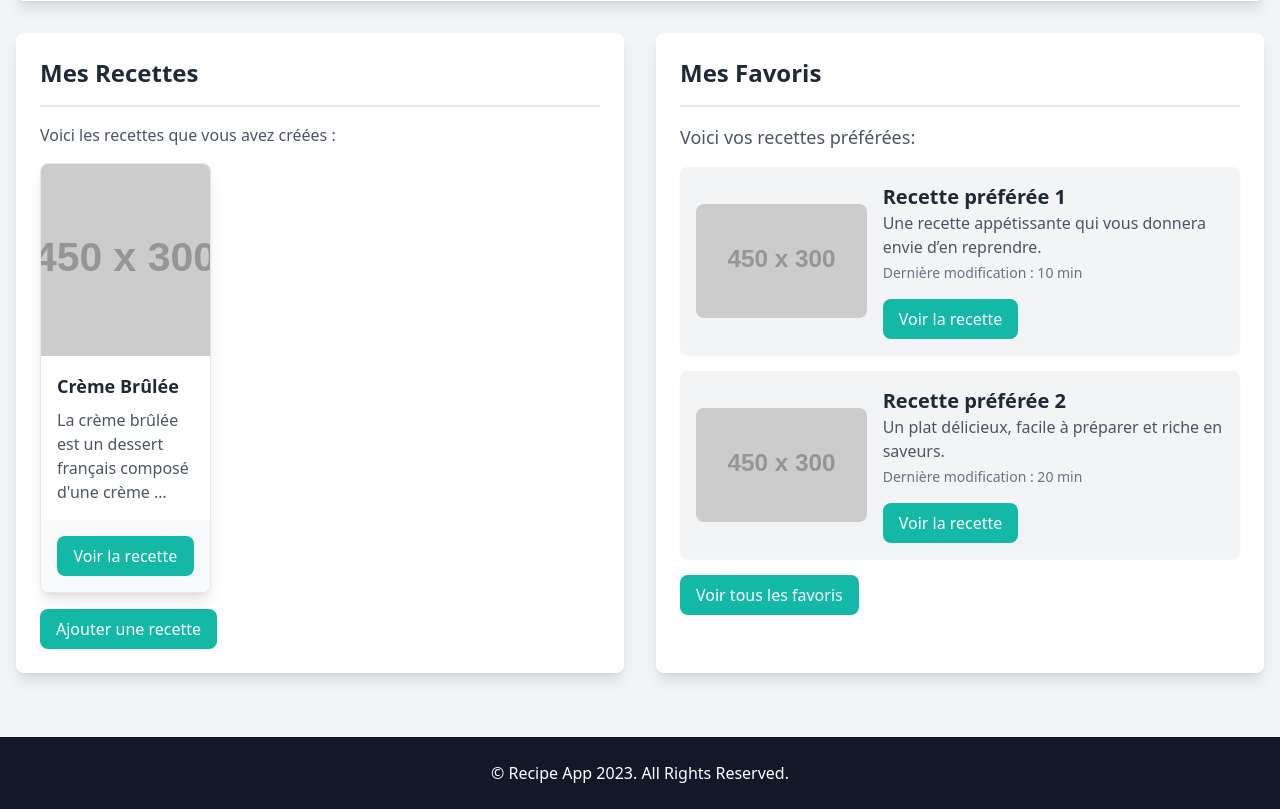
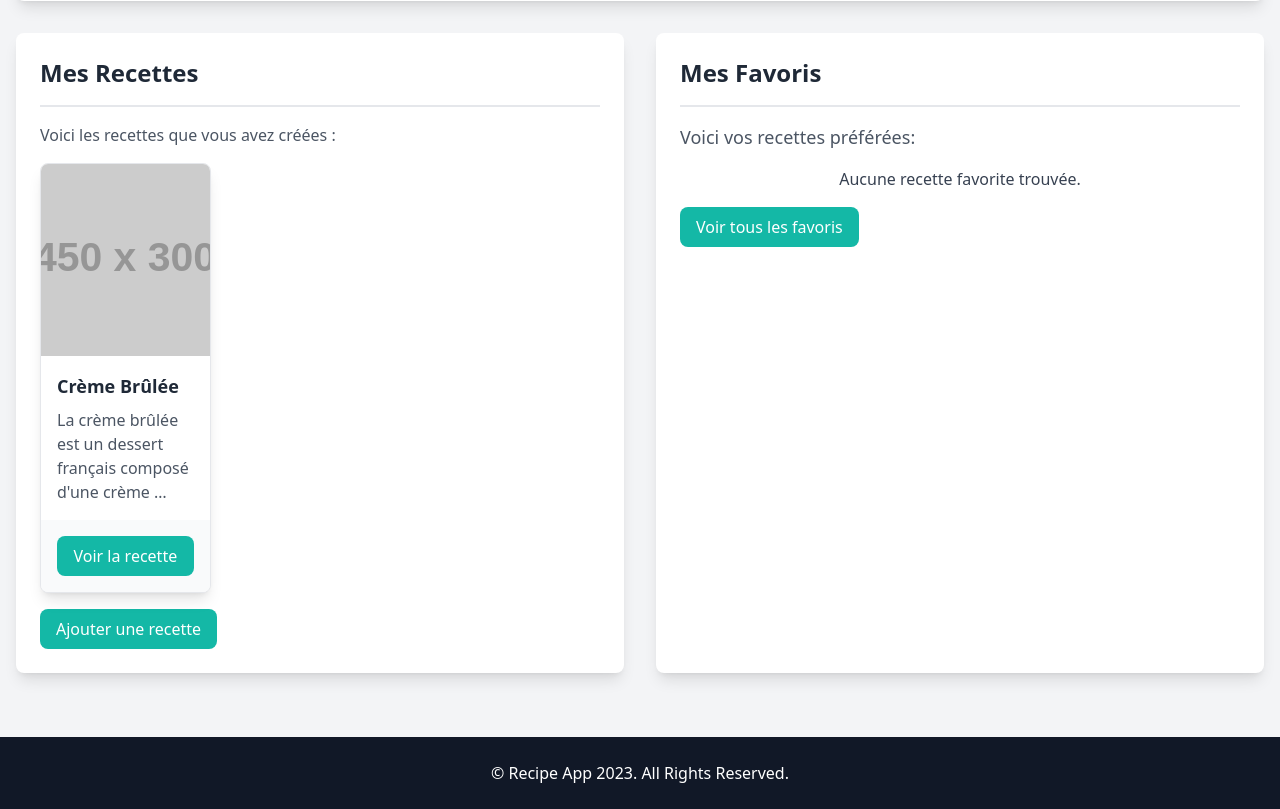
Before and after one commit to Soufiane-coder351/Recipe-App, a Django app: page /user/profile/ in a window 1280 px wide. Shown: the part 586-1395 px from the top of the page. Run offline with Django 5.2, Linux system fonts and the light colour scheme; a user stored in the database is signed in; data comes from the database, SQL or seed files in the repository; both versions use the stored data as it was after the commit; grey boxes labelled with a size stand in for pictures from a placeholder-image service; some libraries are stand-ins or nearby versions.

Commit message:
solved some bugs, solved the routes and favorites problems , showed the favorites in the profile page

```diff
--- a/recipeApp/recipes/templates/recipes/createrecipe.html
+++ b/recipeApp/recipes/templates/recipes/createrecipe.html
@@ -12,10 +12,9 @@
     <!-- Navigation Bar -->
     <nav class="bg-gray-900 py-4">
         <div class="container mx-auto px-4 flex justify-between items-center">
-            <a href="#" class="text-2xl font-semibold text-white">RecipeApp</a>
+            <a href="{% url 'recipes' %}" class="text-2xl font-semibold text-white">RecipeApp</a>
             <div class="flex space-x-4">
-                <a href="#" class="text-white hover:bg-gray-700 px-4 py-2 rounded-lg">Accueil</a>
-                <a href="#" class="text-white hover:bg-gray-700 px-4 py-2 rounded-lg">À propos</a>
+                <a href="{% url 'recipes' %}" class="text-white hover:bg-gray-700 px-4 py-2 rounded-lg">Accueil</a>
             </div>
         </div>
     </nav>
--- a/recipeApp/recipes/templates/recipes/favorites.html
+++ b/recipeApp/recipes/templates/recipes/favorites.html
@@ -52,12 +52,12 @@
     <section class="py-8 flex-grow">
         <div class="container mx-auto px-4">
             <div class="grid grid-cols-1 md:grid-cols-2 lg:grid-cols-4 gap-8">
-                {% for recettefav in recettesfav %}
+                {% for fav in favoris %}
                 <div class="bg-white border border-gray-200 rounded-lg shadow-lg overflow-hidden hover:scale-105 transform transition">
                     <img src="https://dummyimage.com/450x300/dee2e6/6c757d.jpg" alt="{{ recettefav.title }}" class="w-full h-48 object-cover">
                     <div class="p-4">
-                        <h2 class="text-xl font-semibold text-gray-800">{{ recettefav.title }}</h2>
-                        <p class="text-gray-600 mt-2">{{ recettefav.description|truncatewords:10 }}</p>
+                        <h2 class="text-xl font-semibold text-gray-800">{{ fav.recette.title }}</h2>
+                        <p class="text-gray-600 mt-2">{{ fav.recette.description|truncatewords:10 }}</p>
                     </div>
                     <div class="p-4 bg-gray-50">
                         <a href="#" class="bg-teal-500 text-white hover:bg-teal-600 px-4 py-2 block text-center rounded-lg">Découvrez la recette</a>
--- a/recipeApp/user/templates/user/profile.html
+++ b/recipeApp/user/templates/user/profile.html
@@ -86,7 +86,7 @@
                 {% else %}
                     <p class="text-gray-600">Vous n'avez pas encore créé de recettes.</p>
                 {% endif %}
-                <button class="bg-teal-500 text-white hover:bg-teal-600 px-4 py-2 rounded-lg mt-4">Ajouter une recette</button>
+                <button class="bg-teal-500 text-white hover:bg-teal-600 px-4 py-2 rounded-lg mt-4"><a href="{% url 'createrecipe'%}">Ajouter une recette</a></button>
             </div>
 
             <!-- My Favorites Panel -->
@@ -95,31 +95,22 @@
                 <div class="border-t-2 border-gray-200 my-4"></div> <!-- Separator -->
                 <p class="mt-4 text-lg text-gray-600">Voici vos recettes préférées:</p>
                 <div class="space-y-4 mt-4">
+                    {% for fav in recettesfav %}
                     <div class="flex items-center bg-gray-100 p-4 rounded-lg shadow-sm">
                         <div class="w-1/3">
                             <img src="https://dummyimage.com/450x300/dee2e6/6c757d.jpg" class="w-full rounded-lg" alt="Favorite Recipe 1">
                         </div>
                         <div class="ml-4 w-2/3">
-                            <h3 class="text-xl font-semibold text-gray-800">Recette préférée 1</h3>
-                            <p class="text-gray-600">Une recette appétissante qui vous donnera envie d’en reprendre.</p>
-                            <p class="text-sm text-gray-500 mt-1">Dernière modification : 10 min</p>
+                            <h3 class="text-xl font-semibold text-gray-800">{{ fav.recette.title }}</h3>
+                            <p class="text-gray-600">{{ fav.recette.description|truncatewords:10 }}</p>
+                            <!-- <p class="text-sm text-gray-500 mt-1">Dernière modification : 10 min</p> -->
                             <button class="mt-4 px-4 py-2 bg-teal-500 text-white rounded-lg hover:bg-teal-600">Voir la recette</button>
                         </div>
                     </div>
-
-                    <div class="flex items-center bg-gray-100 p-4 rounded-lg shadow-sm">
-                        <div class="w-1/3">
-                            <img src="https://dummyimage.com/450x300/dee2e6/6c757d.jpg" class="w-full rounded-lg" alt="Favorite Recipe 2">
-                        </div>
-                        <div class="ml-4 w-2/3">
-                            <h3 class="text-xl font-semibold text-gray-800">Recette préférée 2</h3>
-                            <p class="text-gray-600">Un plat délicieux, facile à préparer et riche en saveurs.</p>
-                            <p class="text-sm text-gray-500 mt-1">Dernière modification : 20 min</p>
-                            <button class="mt-4 px-4 py-2 bg-teal-500 text-white rounded-lg hover:bg-teal-600">Voir la recette</button>
-                        </div>
-                    </div>
-
-                    <button class="mt-6 px-4 py-2 bg-teal-500 text-white rounded-lg hover:bg-teal-600">Voir tous les favoris</button>
+                    {% empty %}
+                    <p class="text-center text-gray-700">Aucune recette favorite trouvée.</p>
+                    {% endfor %}
+                    <button class="mt-6 px-4 py-2 bg-teal-500 text-white rounded-lg hover:bg-teal-600"><a href="{% url 'recettes_favorites' %}">Voir tous les favoris</a></button>
                 </div>
             </div>
         </section>
--- a/recipeApp/user/views.py
+++ b/recipeApp/user/views.py
@@ -5,7 +5,7 @@ from django.contrib.auth.forms import UserCreationForm
 from django.contrib.auth import authenticate,login, logout,update_session_auth_hash
 from django.contrib.auth.decorators import login_required
 from django.contrib.auth.models import User
-from recipes.models import Recipe
+from recipes.models import Recipe,Favorites
 from django.contrib import messages
 
 
@@ -98,7 +98,8 @@ def signup_view(request):
 @login_required
 def profile_view(request):
     recettes_user = Recipe.objects.filter(user=request.user)
-    return render(request, 'user/profile.html',{'recettes_user':recettes_user})
+    recettesfav = Favorites.objects.filter(user=request.user)
+    return render(request, 'user/profile.html',{'recettes_user':recettes_user,'recettesfav':recettesfav})
 
 
 @login_required
```
Also changed, not shown: recipeApp/recipes/views.py (+4 -4 lines), recipeApp/db.sqlite3, recipeApp/recipes/migrations/0005_favorites.py (added).
